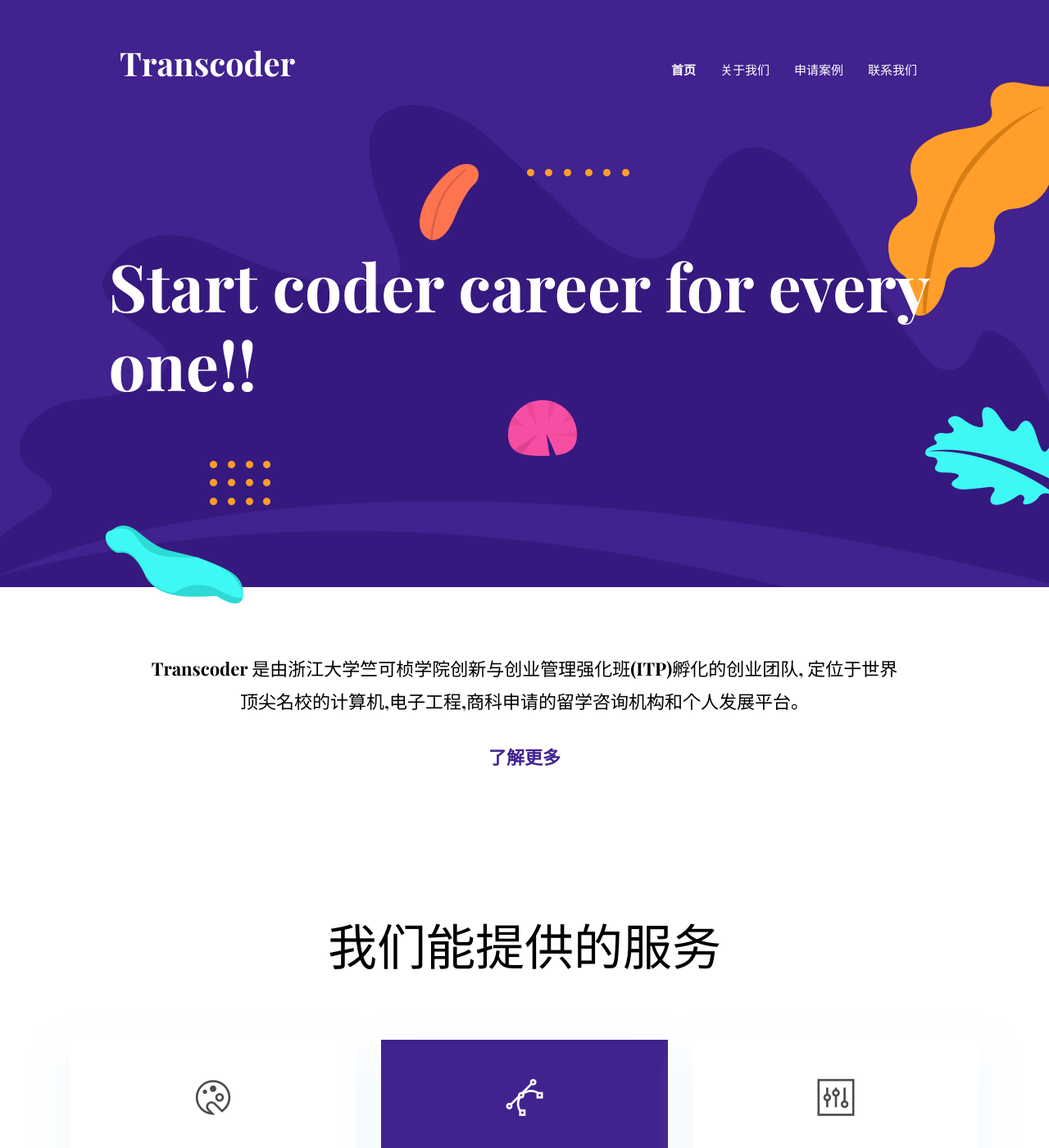
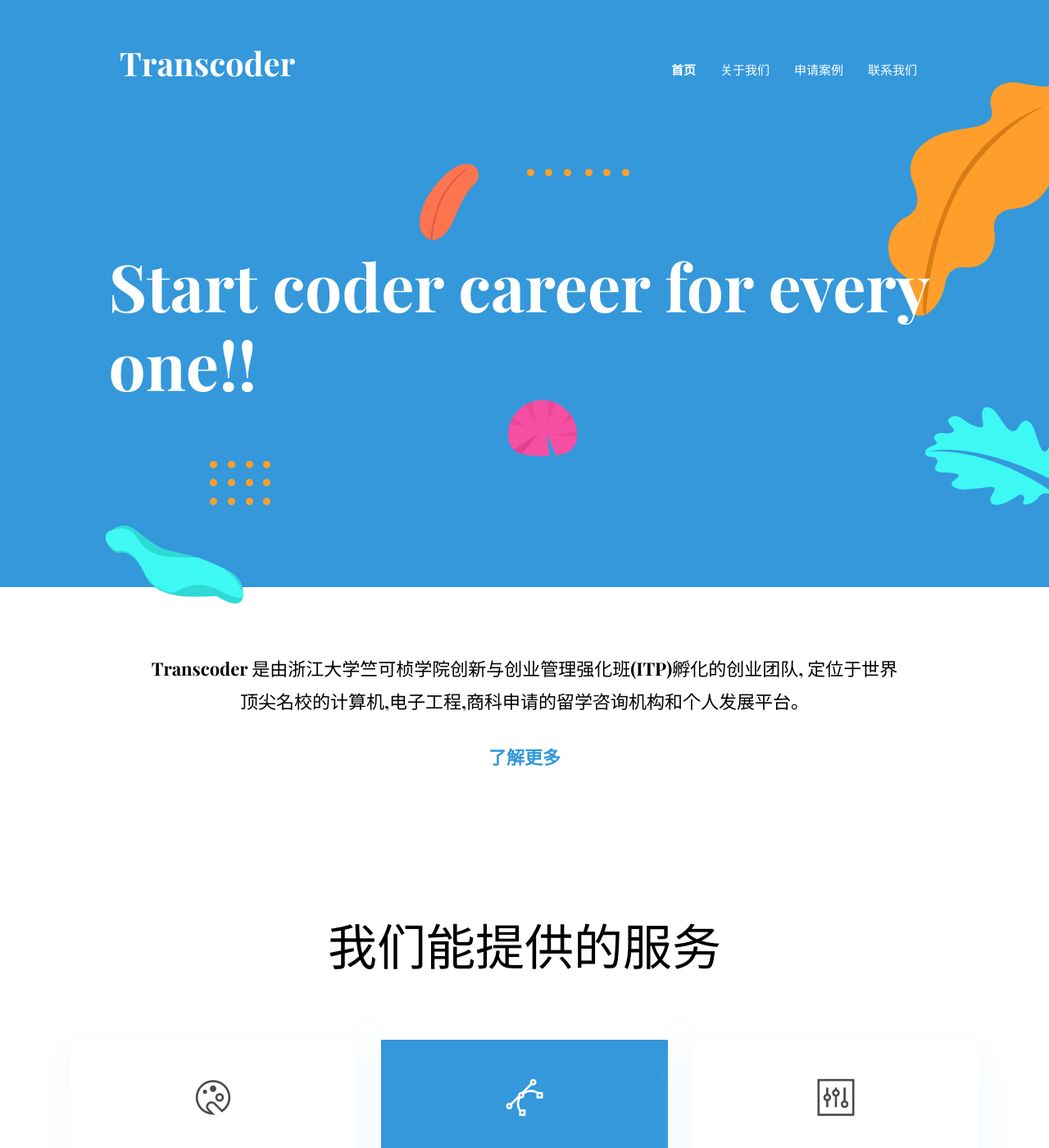
Before and after one commit to Zju-Transcoder/zju-transcoder.github.io, a Jekyll site: the page built from index.html, in a window 1280 px wide and 1400 px high. Shown: the whole window at 82% size. Built offline with Jekyll 4.4.1, drawn with Linux system fonts in a browser that asks for light colours.

Commit message:
Site updated at 2023-03-09 16:11:45

```diff
--- a/_includes/hero-section.html
+++ b/_includes/hero-section.html
@@ -7,9 +7,9 @@
       </div>
     </div>
   </div>
-  <div class="layer-bg w-100">
+  <!-- <div class="layer-bg w-100">
     <img class="img-fluid w-100" src="{{ site.baseurl }}/assets/images/illustrations/leaf-bg.png" alt="bg-shape">
-  </div>
+  </div> -->
   <div class="layer" id="l2">
     <img src="{{ site.baseurl }}/assets/images/illustrations/dots-cyan.png" alt="bg-shape">
   </div>
--- a/assets/scss/_variables.scss
+++ b/assets/scss/_variables.scss
@@ -1,6 +1,8 @@
 // Color Variables
-$primary-color: #41228e;
-$secondary-color: #2bfdff;
+// $primary-color: #41228e;
+$primary-color: #3498DB;
+// $secondary-color: #2bfdff;
+$secondary-color: #5DADE2;
 $text-color: #4c4c4c;
 $text-color-dark: #000;
 $text-color-light: #999;
```
